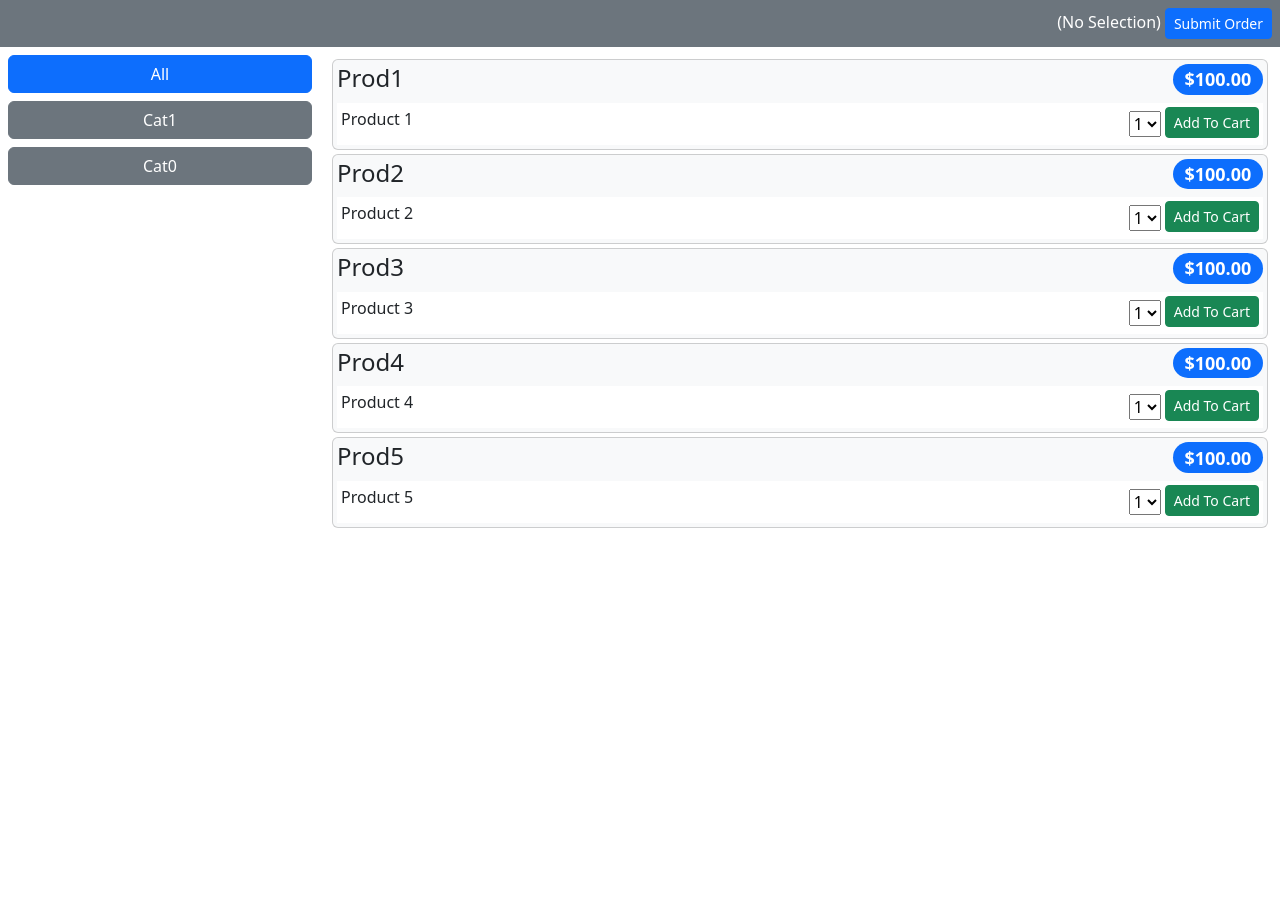
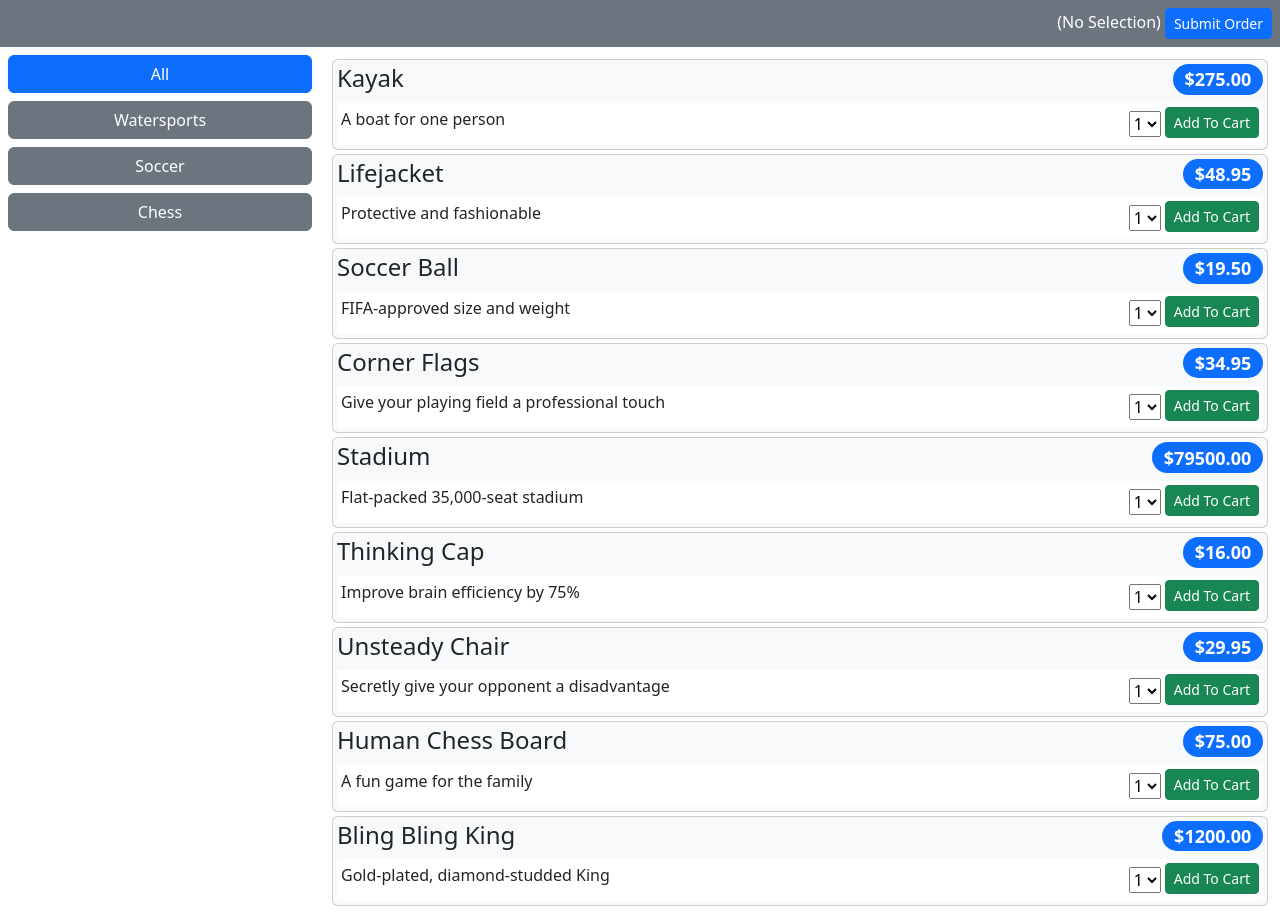
Before and after one commit to piotr-piotrowski/reactapp, a React (Vite) app: page / in a window 1280 px wide. Before the commit the page ends 800 px from the top, so only its background shows below. Built offline with nearby package versions, Linux system fonts and the light colour scheme; data requests are answered from the project's data file.

Commit message:
20.5.1 Implementing the HTTP API clients

```diff
--- a/src/App.tsx
+++ b/src/App.tsx
@@ -1,27 +1,30 @@
-import React, { FunctionComponent } from "react";
+import React, { FunctionComponent, useMemo } from "react";
 import { Product } from "./data/entities";
 import { ProductList } from "./productList";
-import { useAppDispatch, useAppSelector, reducers } from "./data/dataStore";
-
-let testData: Product[] = [1, 2, 3, 4, 5].map((num) => ({
-  id: num,
-  name: `Prod${num}`,
-  category: `Cat${num % 2}`,
-  description: `Product ${num}`,
-  price: 100,
-}));
+import {
+  useAppDispatch,
+  useAppSelector,
+  reducers,
+  queries,
+} from "./data/dataStore";
 
 export const App: FunctionComponent = () => {
   const selections = useAppSelector((state) => state.selections);
   const dispatch = useAppDispatch();
+
+  const { data } = queries.useGetProductsQuery();
+
   const addToOrder = (p: Product, q: number) =>
     dispatch(reducers.addToOrder([p, q]));
 
-  const categories = [...new Set(testData.map((p) => p.category))];
+  const categories = useMemo<string[]>(() => {
+    return [...new Set(data?.map((p) => p.category))];
+  }, [data]);
+
   return (
     <div className="App">
       <ProductList
-        products={testData}
+        products={data ?? []}
         categories={categories}
         selections={selections}
         addToOrder={addToOrder}
--- a/src/data/dataStore.ts
+++ b/src/data/dataStore.ts
@@ -1,11 +1,15 @@
 import { configureStore } from "@reduxjs/toolkit";
 import { reducer as selectionsReducer, addToOrder } from "./selectionSlice";
 import { TypedUseSelectorHook, useDispatch, useSelector } from "react-redux";
+import { productsApi, useGetProductsQuery } from "./storeApis";
 
 export const dataStore = configureStore({
   reducer: {
     selections: selectionsReducer,
+    [productsApi.reducerPath]: productsApi.reducer,
   },
+  middleware: (getDefaultMiddleware) =>
+    getDefaultMiddleware().concat(productsApi.middleware),
 });
 
 export type AppDispatch = typeof dataStore.dispatch;
@@ -17,3 +21,7 @@ export const useAppSelector: TypedUseSelectorHook<RootState> = useSelector;
 export const reducers = {
   addToOrder,
 };
+
+export const queries = {
+  useGetProductsQuery,
+};
--- /dev/null
+++ b/src/data/storeApis.ts
@@ -0,0 +1,20 @@
+import { createApi, fetchBaseQuery } from "@reduxjs/toolkit/query/react";
+import { Product } from "./entities";
+
+const protocol = "http";
+const hostname = "localhost";
+const port = 4600;
+
+const baseUrl = `${protocol}://${hostname}:${port}`;
+
+export const productsApi = createApi({
+  reducerPath: "products",
+  baseQuery: fetchBaseQuery({ baseUrl }),
+  endpoints: (builder) => ({
+    getProducts: builder.query<Product[], void>({
+      query: () => "products",
+    }),
+  }),
+});
+
+export const { useGetProductsQuery } = productsApi;
```
